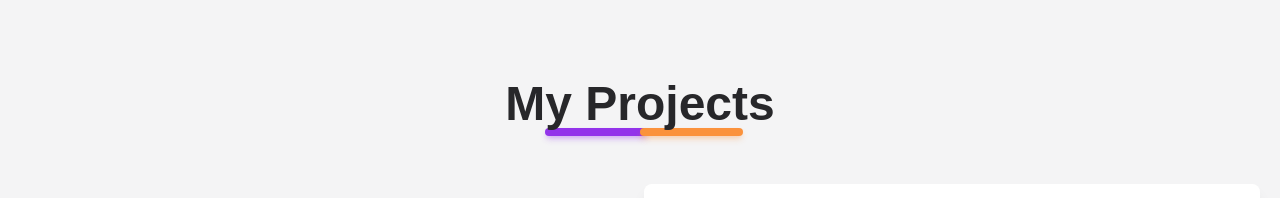
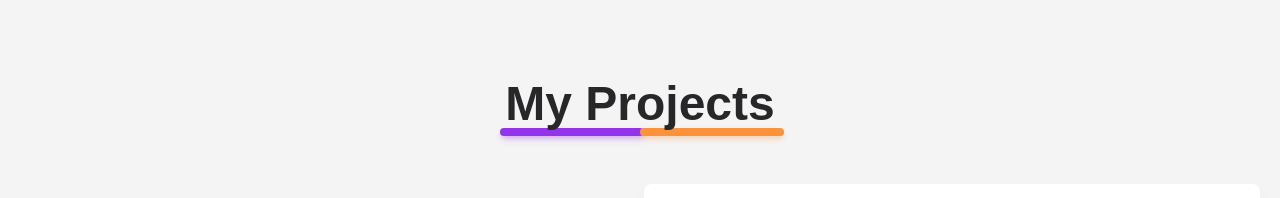
Before and after one commit to Matdrox/portfolio, a React (Create React App) app: page / in a window 1280 px wide. Shown: the part 800-998 px from the top of the page. Built offline with nearby package versions, Linux system fonts and the light colour scheme.

Commit message:
Finally Updated Underlines

```diff
--- a/src/components/Page2.js
+++ b/src/components/Page2.js
@@ -24,9 +24,9 @@ const Page2 = ({ fontColor, lang, boxColor }) => {
       >
         <h1 className='relative'>{lang ? 'My Projects' : 'Mi Projectos'}</h1>
         {/* <div className='flex justify-center'> */}
-        <div className='grid grid-rows-1 w-1/6 ml-auto mr-auto'>
-          <div className='bg-purple-600 shadow-md shadow-purple-600/30 h-2 w-full rounded-md row-start-1 ml-2'></div>
-          <div className='bg-orange-400 shadow-md shadow-orange-400/30 h-2 w-full rounded-md row-start-1 mr-2'></div>
+        <div className='grid grid-rows-1 w-72 ml-auto mr-auto'>
+          <div className='bg-purple-600 shadow-md shadow-purple-600/30 h-2 w-full rounded-md row-start-1 ml-1'></div>
+          <div className='bg-orange-400 shadow-md shadow-orange-400/30 h-2 w-full rounded-md row-start-1 mr-1'></div>
         </div>
       </div>
       <motion.div
```
